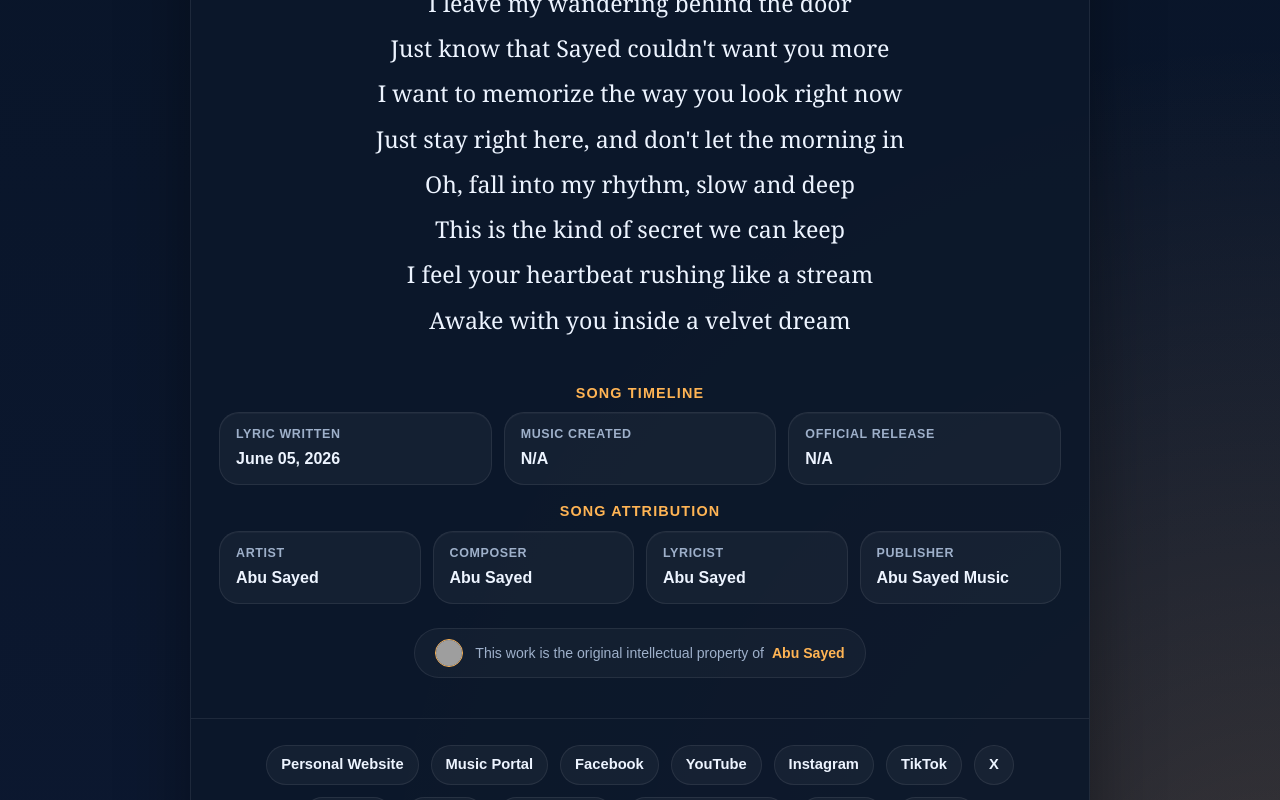
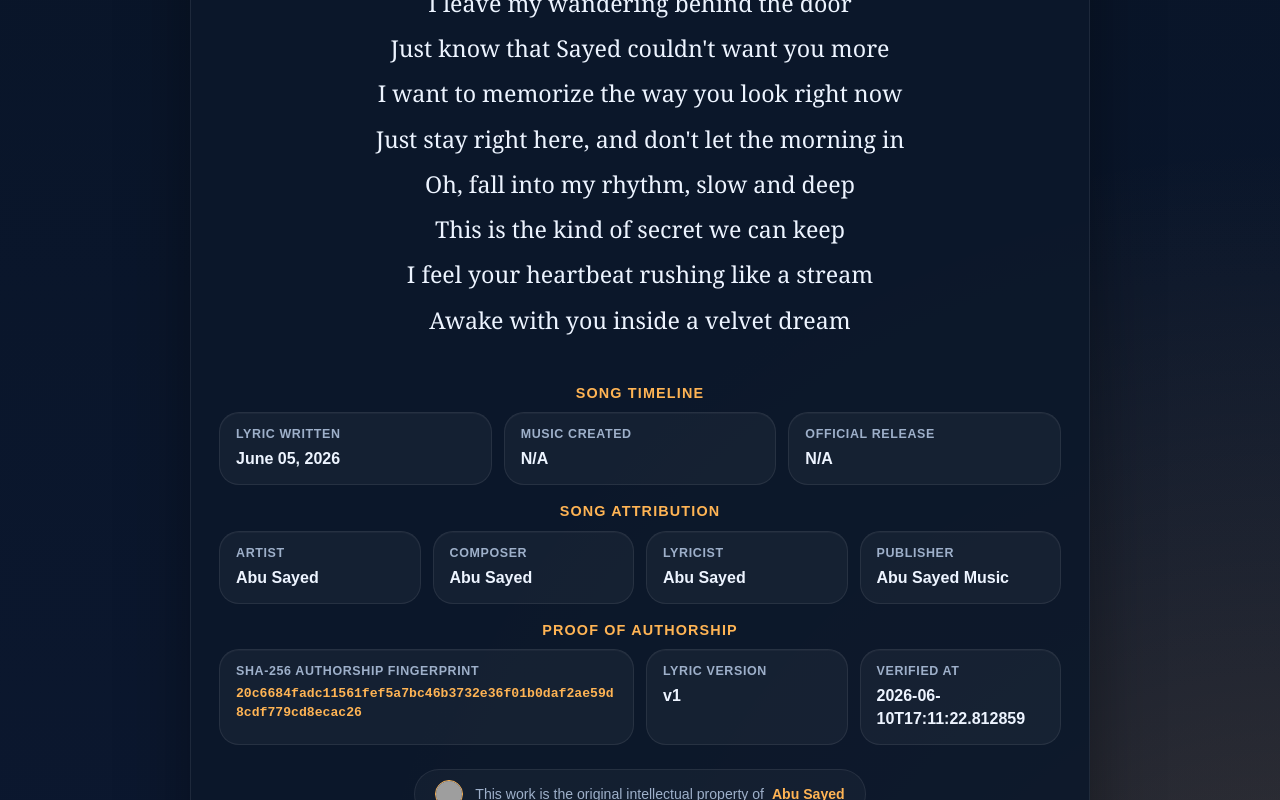
Before and after one commit to ImAbuSayed/empty-arms-cold-night, a plain HTML site: page index.html in a window 1280 px wide. Shown: the part 2000-2800 px from the top of the page. Drawn offline with Linux system fonts and the light colour scheme; grey boxes are pictures that could not be loaded.

Commit message:
feat: update song assets v1 with signed GPG commit [verified]

```diff
--- a/index.html
+++ b/index.html
@@ -14,9 +14,9 @@
     <meta name="keywords" content="Empty Arms Cold Night, Abu Sayed lyrics, original song lyrics, Abu Sayed original song, Abu Sayed lyricist, Abu Sayed composer, Abu Sayed songwriter, official lyrics">
     <meta name="robots" content="index,follow,max-snippet:-1,max-image-preview:large,max-video-preview:-1">
     <meta name="referrer" content="strict-origin-when-cross-origin">
-    <meta name="description" content="Discover the complete lyrics of &#x27;Empty Arms Cold Night&#x27;, a unique musical work by Abu Sayed, encompassing original composition and writing.">
+    <meta name="description" content="Full lyrics for &#x27;Empty Arms Cold Night&#x27; by Abu Sayed. An original composition, lyrics, and production by Abu Sayed.">
     <meta property="og:title" content="Empty Arms Cold Night - Original Lyrics by Abu Sayed">
-    <meta property="og:description" content="Discover the complete lyrics of &#x27;Empty Arms Cold Night&#x27;, a unique musical work by Abu Sayed, encompassing original composition and writing.">
+    <meta property="og:description" content="Full lyrics for &#x27;Empty Arms Cold Night&#x27; by Abu Sayed. An original composition, lyrics, and production by Abu Sayed.">
     <meta property="og:type" content="music.song">
     <meta property="og:url" content="https://imabusayed.github.io/empty-arms-cold-night/">
     <meta property="og:site_name" content="Abu Sayed Music">
@@ -24,7 +24,7 @@
     <meta name="last-modified" content="2026-06-05 12:31:48">
     <meta name="twitter:card" content="summary_large_image">
     <meta name="twitter:title" content="Empty Arms Cold Night - Original Lyrics by Abu Sayed">
-    <meta name="twitter:description" content="Discover the complete lyrics of &#x27;Empty Arms Cold Night&#x27;, a unique musical work by Abu Sayed, encompassing original composition and writing.">
+    <meta name="twitter:description" content="Full lyrics for &#x27;Empty Arms Cold Night&#x27; by Abu Sayed. An original composition, lyrics, and production by Abu Sayed.">
     <link rel="canonical" href="https://imabusayed.github.io/empty-arms-cold-night/">
     <link rel="sitemap" type="application/xml" title="Sitemap" href="https://imabusayed.github.io/empty-arms-cold-night/sitemap.xml">
     <link rel="author" href="https://github.com/ImAbuSayed">
@@ -100,7 +100,7 @@
       "@id": "https://imabusayed.github.io/empty-arms-cold-night#webpage",
       "url": "https://imabusayed.github.io/empty-arms-cold-night/",
       "name": "Empty Arms Cold Night - Original Lyrics by Abu Sayed",
-      "description": "Discover the complete lyrics of 'Empty Arms Cold Night', a unique musical work by Abu Sayed, encompassing original composition and writing.",
+      "description": "Full lyrics for 'Empty Arms Cold Night' by Abu Sayed. An original composition, lyrics, and production by Abu Sayed.",
       "isPartOf": {
         "@id": "https://music.abusayed.com.bd/#website"
       },
@@ -537,7 +537,7 @@
 
         <div class="controls">
             <button class="btn-speak" id="speakBtn" title="Read the lyrics aloud"><span id="speakText">Read Aloud</span></button>
-            <a href="https://music.abusayed.com.bd/Licensing/?https://imabusayed.github.io/empty-arms-cold-night/" class="btn-license" title="Get licensing for this song" target="_blank">Official Music Licensing for Empty Arms Cold Night</a>
+            <a href="https://music.abusayed.com.bd/Licensing/?https://imabusayed.github.io/empty-arms-cold-night/" class="btn-license" title="Get licensing for this song" target="_blank">Obtain a Music License for Empty Arms Cold Night</a>
 
         </div>
         <br>
@@ -612,6 +612,26 @@
             <div class="meta-card">
                 <span class="meta-label">Publisher</span>
                 <strong>Abu Sayed Music</strong>
+            </div>
+
+                </div>
+            </div>
+
+            <div class="details-block">
+                <div class="details-title">Proof of Authorship</div>
+                <div class="meta-grid">
+
+            <div class="meta-card" style="grid-column: span 2;">
+                <span class="meta-label">SHA-256 Authorship Fingerprint</span>
+                <strong style="word-break: break-all; font-family: monospace; font-size: 0.82rem; color: var(--accent);">20c6684fadc11561fef5a7bc46b3732e36f01b0daf2ae59d8cdf779cd8ecac26</strong>
+            </div>
+            <div class="meta-card">
+                <span class="meta-label">Lyric Version</span>
+                <strong>v1</strong>
+            </div>
+            <div class="meta-card">
+                <span class="meta-label">Verified At</span>
+                <strong>2026-06-10T17:11:22.812859</strong>
             </div>
 
                 </div>
```
Also changed, not shown: excerpts/Bridge-Preview.txt (added), excerpts/Chorus-Preview.txt (added), excerpts/Final-Chorus-Preview.txt (added), excerpts/Hook-Preview.txt (added), excerpts/Post-Chorus-2-Preview.txt (added), excerpts/Post-Chorus-Preview.txt (added), excerpts/Pre-Chorus-2-Preview.txt (added), excerpts/Pre-Chorus-Preview.txt (added), excerpts/Verse-1-Preview.txt (added), excerpts/Verse-2-Preview.txt (added), hashes.txt (added), llms.txt, lyrics_backup/2026-06-10_empty-arms-cold-night-v1.txt (added), manifest.json (added), 1 other file.
